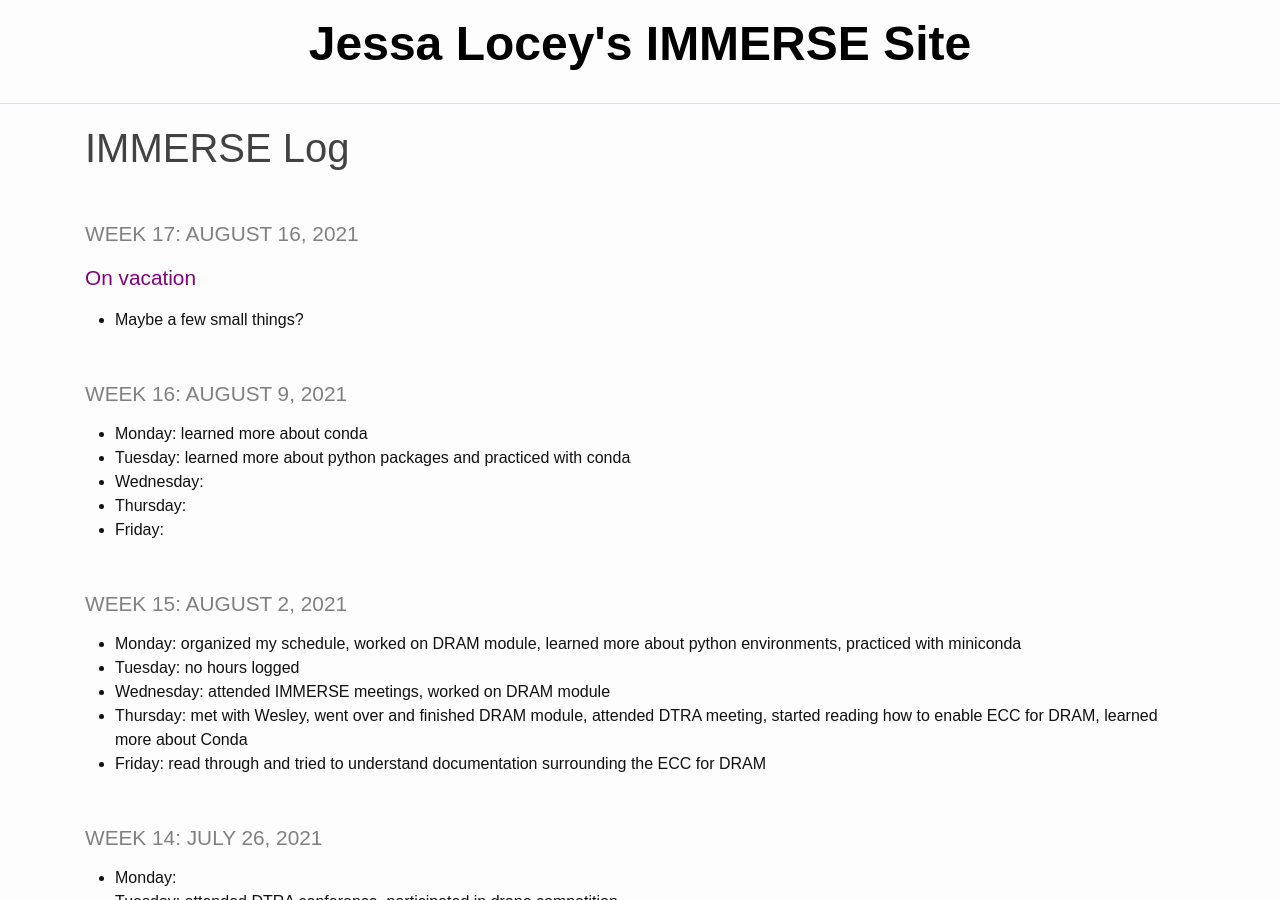
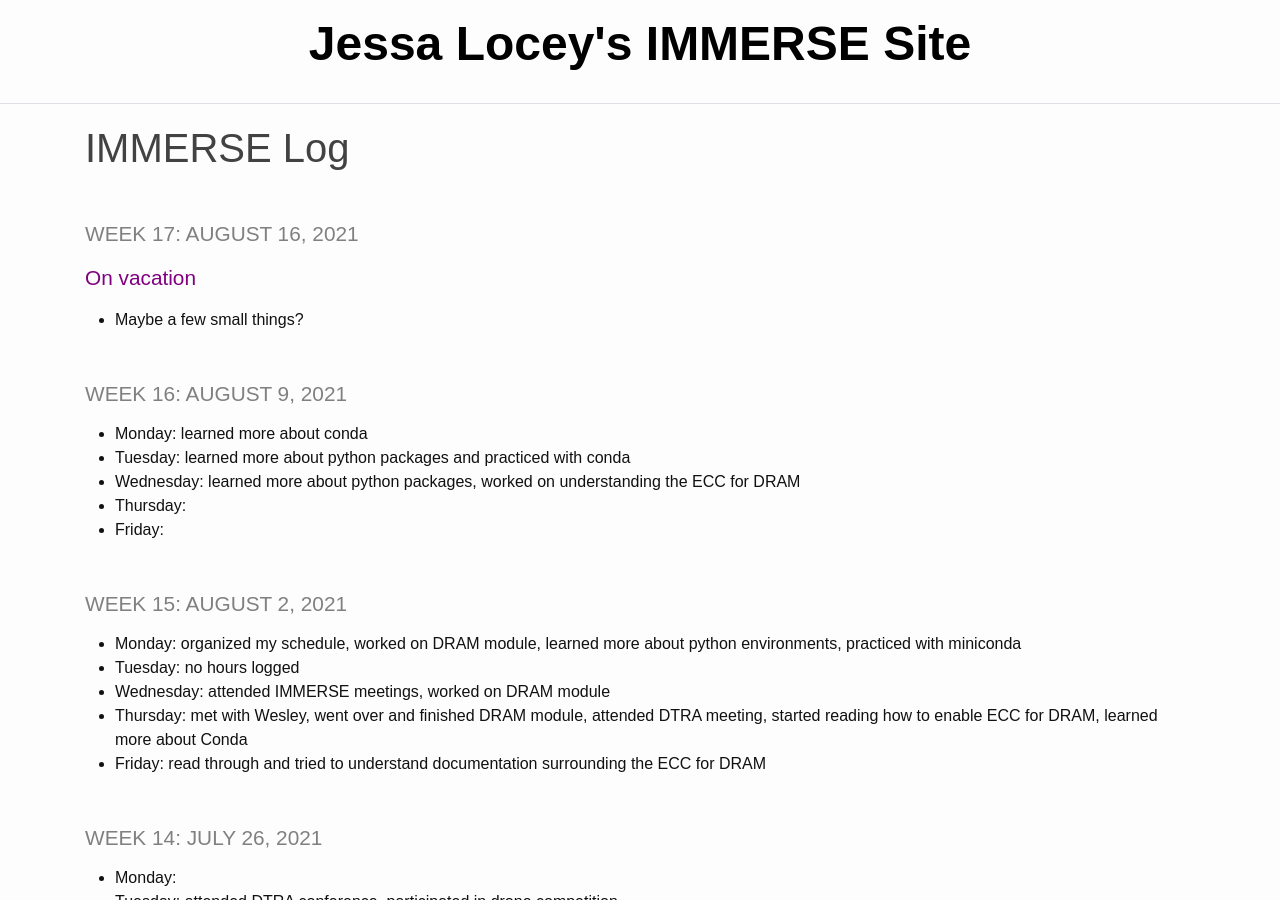
Before and after one commit to jessalocey/jessalocey.github.io, a Jekyll site: the page built from _pages/log.md, in a window 1280 px wide and 900 px high. Built offline with Jekyll 4.4.1, drawn with Linux system fonts in a browser that asks for light colours.

Commit message:
log update Wednesday

```diff
--- a/_pages/log.md
+++ b/_pages/log.md
@@ -10,7 +10,7 @@ title: IMMERSE Log
 ### Week 16: August 9, 2021
 * **Monday:** learned more about conda
 * **Tuesday:** learned more about python packages and practiced with conda
-* **Wednesday:**
+* **Wednesday:** learned more about python packages, worked on understanding the ECC for DRAM
 * **Thursday:**
 * **Friday:**
 
```
